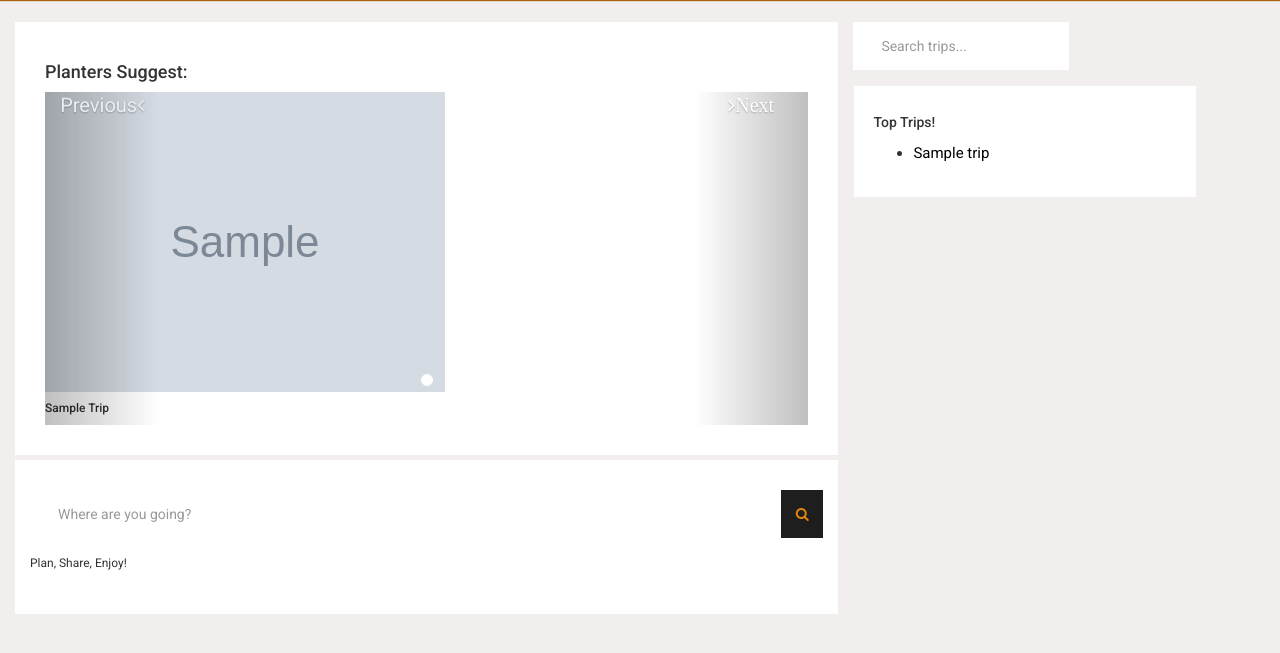
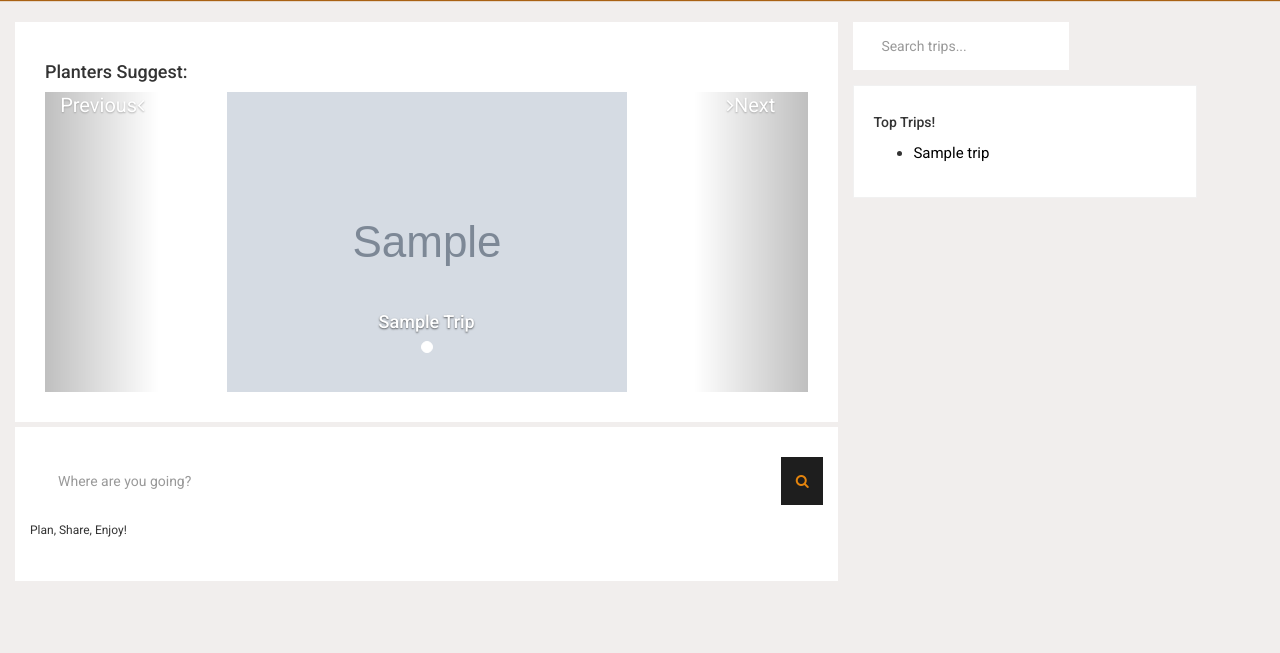
Before and after one commit to dkiker/ITech, a Django app: page /triplanter/ in a window 1280 px wide. Shown: the part 50-703 px from the top of the page. Run offline with Django 3.2, Linux system fonts and the light colour scheme; a user stored in the database is signed in; tables that the repository leaves empty hold one stand-in row (values such as "Sample post"); grey boxes marked "Sample" are stand-in pictures; some libraries are stand-ins or nearby versions.

Commit message:
Home Page Styling Fixes
#6
Centered carousel images, fixed typeface inconsistency

```diff
--- a/assets/css/style.css
+++ b/assets/css/style.css
@@ -721,6 +721,10 @@ only screen and (max-device-width : 550px){
     margin-bottom: 10px;
 }
 
+.carousel-inner > .item > img,
+.carousel-inner > .item > a > img{
+margin: auto;
+}
 /*=============================================================================
 								Sidebar
 =================================================================================*/
--- a/templates/index.html
+++ b/templates/index.html
@@ -22,7 +22,7 @@
                                 {% for trip in suggested_trips %}
                                 <div class="item {% ifequal trip initial %} active {% endifequal %}">
                                   <a href="{% url 'tripSummary' trip.id %}"><img src="{{ trip.photograph.url}}"></a>
-                                  <h6>{{trip.title}}</h6>
+                                  <div class="carousel-caption"><h4>{{trip.title}}</h4></div>
                                 </div>
                                 {% endfor %}
                             {% endwith %}
@@ -33,8 +33,7 @@
                                 <span></span>
                               </a>
                               <a class="right carousel-control" href="#myCarousel" role="button" data-slide="next">
-                                <span class="fa fa-angle-right" aria-hidden="true">Next</span>
-                                <span></span>
+                                <span class="fa fa-angle-right" aria-hidden="true"></span>Next<span></span>
                               </a>
                             </div>
                         </article> <!-- /.blog-item -->
```
